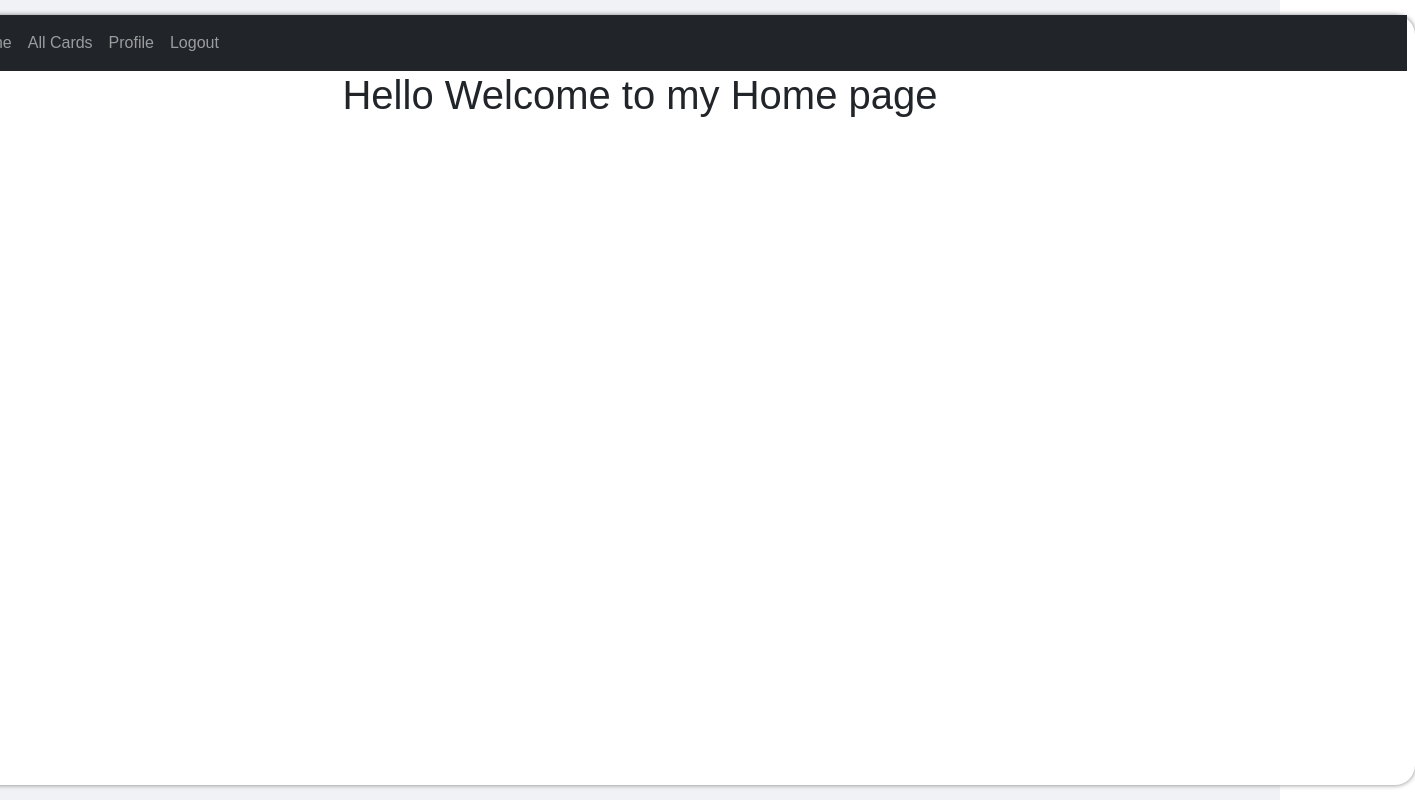
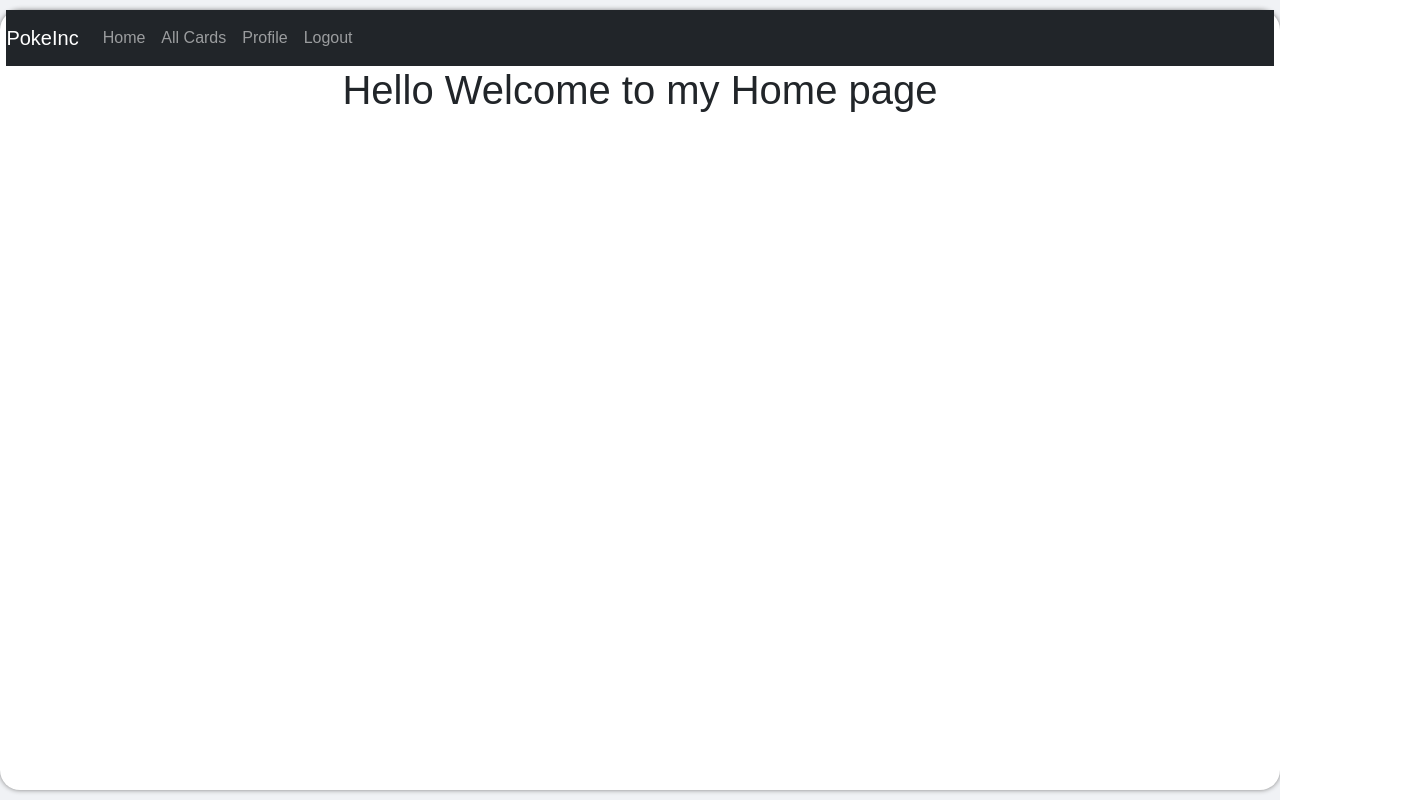
Before and after one commit to jespinoza12/PokeInc, a React (Create React App) app in the folder poke-inc-frontend/: page /home in a window 1280 px wide. Shown: the whole page, 1415 px wide, since content can reach past the window. Built offline with nearby package versions, Linux system fonts and the light colour scheme.

Commit message:
update css

```diff
--- a/poke-inc-frontend/src/components/homepage/homepage.css
+++ b/poke-inc-frontend/src/components/homepage/homepage.css
@@ -2,8 +2,8 @@
     display: flex;
     flex-direction: column;
     align-items: center;
-    width: 1550px;
-    height: 770px;
+    width: calc(100vw);
+    height: calc(100vh - 20px);
     border-radius: 20px;
     box-shadow: 0 0 5px grey;
     background: white;
```
